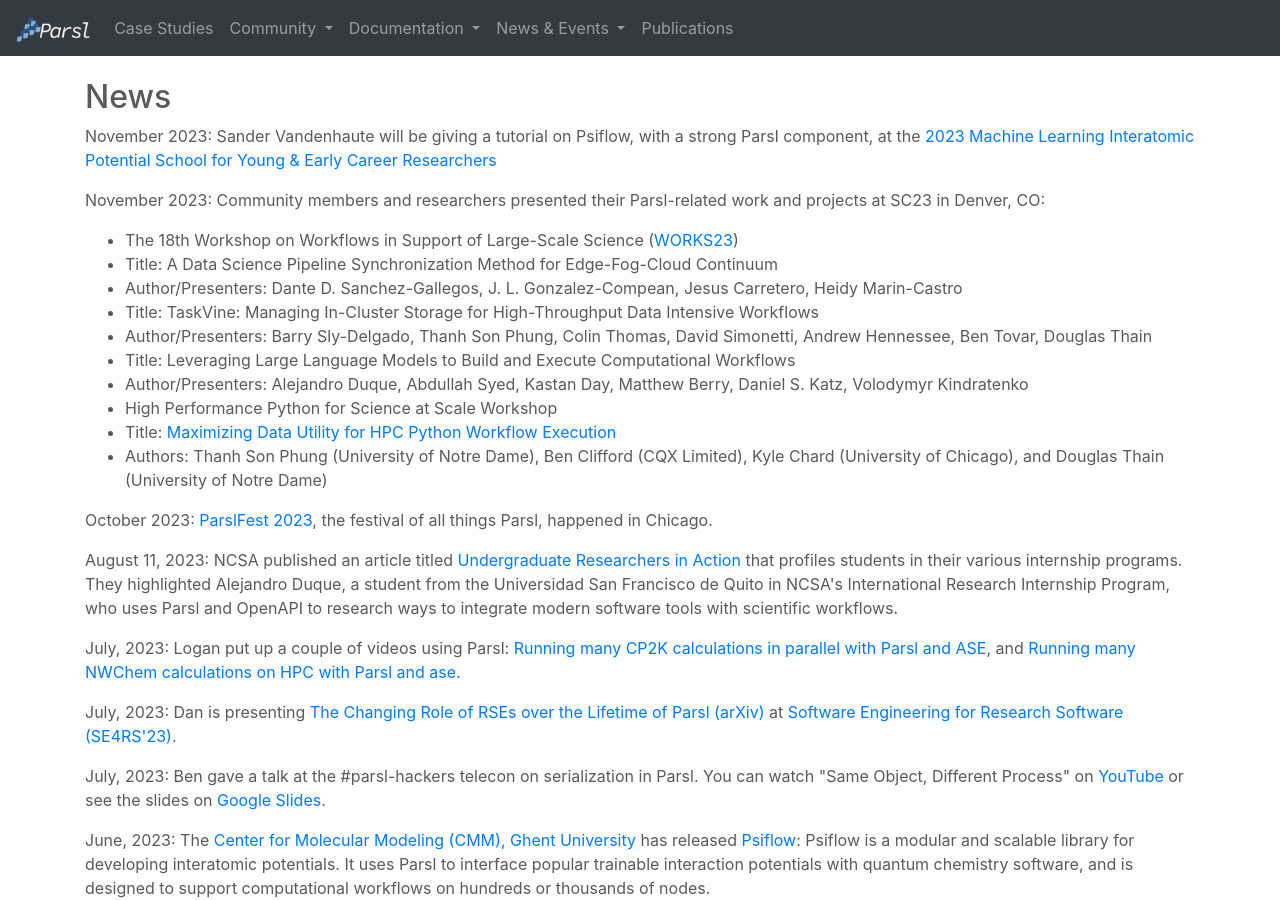
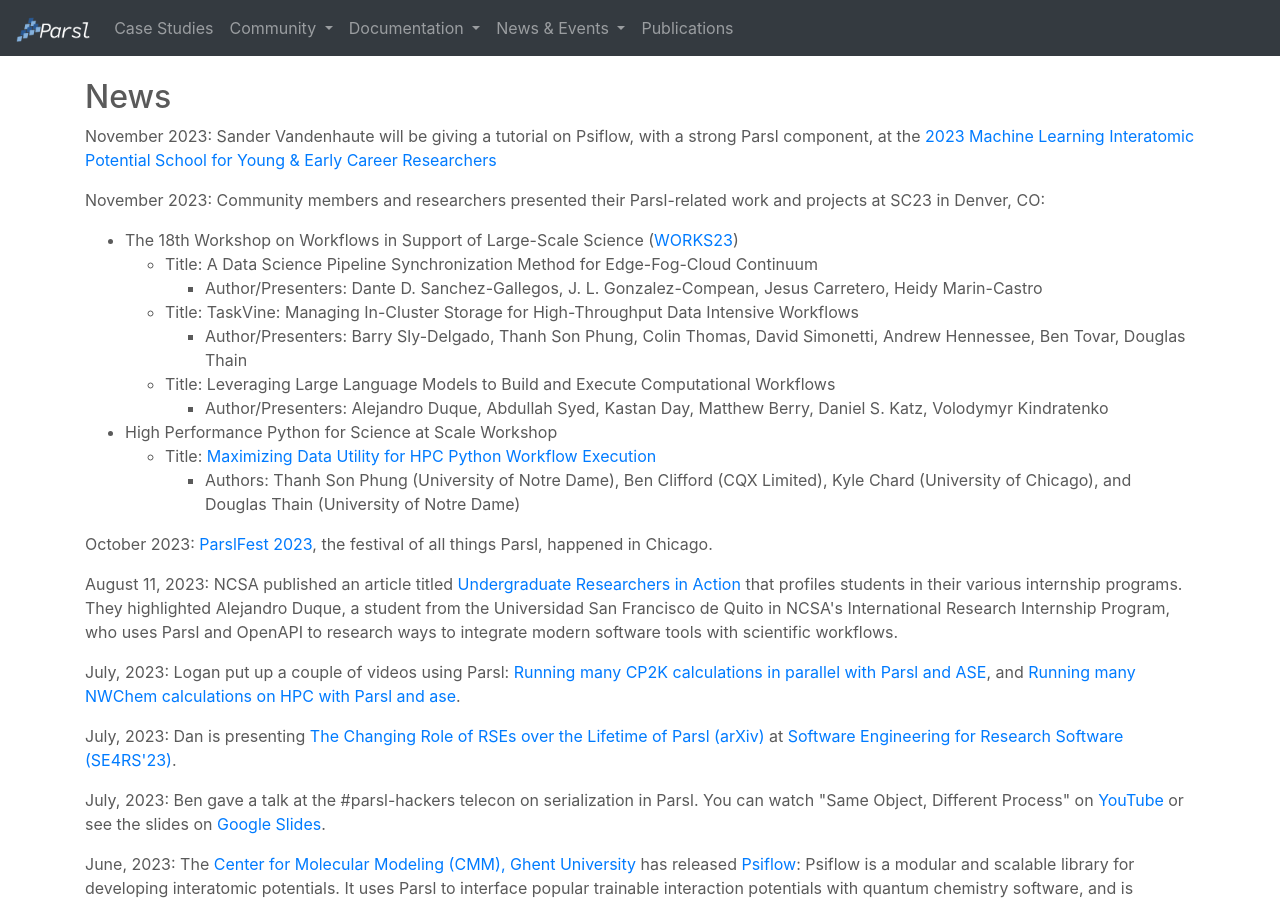
Before and after one commit to Parsl/parsl.github.io, a Jekyll site: the page built from news.html, in a window 1280 px wide and 900 px high. Built offline with Jekyll 4.4.1, drawn with Linux system fonts in a browser that asks for light colours.

Commit message:
Updating SC23 format

```diff
--- a/news.html
+++ b/news.html
@@ -30,18 +30,31 @@
         Community members and researchers presented their Parsl-related work and projects at SC23 in Denver, CO:
         <ul>
           <li>The 18th Workshop on Workflows in Support of Large-Scale Science (<a href="https://sc23.conference-program.com/session/?sess=sess450" target="_blank">WORKS23</a>)
-            <li>Title: A Data Science Pipeline Synchronization Method for Edge-Fog-Cloud Continuum
-                <li>Author/Presenters: Dante D. Sanchez-Gallegos, J. L. Gonzalez-Compean, Jesus Carretero, Heidy Marin-Castro</li></li>
+           <ul>
+             <li>Title: A Data Science Pipeline Synchronization Method for Edge-Fog-Cloud Continuum
+               <ul>
+                <li>Author/Presenters: Dante D. Sanchez-Gallegos, J. L. Gonzalez-Compean, Jesus Carretero, Heidy Marin-Castro</li>
+               </ul>
+             </li>
             <li>Title: TaskVine: Managing In-Cluster Storage for High-Throughput Data Intensive Workflows
-                <li>Author/Presenters: Barry Sly-Delgado, Thanh Son Phung, Colin Thomas, David Simonetti, Andrew Hennessee, Ben Tovar, Douglas Thain</li></li>
+              <ul>
+                <li>Author/Presenters: Barry Sly-Delgado, Thanh Son Phung, Colin Thomas, David Simonetti, Andrew Hennessee, Ben Tovar, Douglas Thain</li>
+              </ul>
+              </li>
             <li>Title: Leveraging Large Language Models to Build and Execute Computational Workflows
-                <li>Author/Presenters: Alejandro Duque, Abdullah Syed, Kastan Day, Matthew Berry, Daniel S. Katz, Volodymyr Kindratenko</li></li>
+              <ul>
+                <li>Author/Presenters: Alejandro Duque, Abdullah Syed, Kastan Day, Matthew Berry, Daniel S. Katz, Volodymyr Kindratenko</li>
+              </ul>
             </li>
+          </ul>
           <li>High Performance Python for Science at Scale Workshop
-          <li>Title: <a href="https://sc23.supercomputing.org/proceedings/workshops/workshop_pages/ws_hppss101.html" target="_blank">Maximizing Data Utility for HPC Python Workflow Execution</a>
+          <ul>
+            <li>Title: <a href="https://sc23.supercomputing.org/proceedings/workshops/workshop_pages/ws_hppss101.html" target="_blank">Maximizing Data Utility for HPC Python Workflow Execution</a>
+          <ul>
             <li>Authors: Thanh Son Phung (University of Notre Dame), Ben Clifford (CQX Limited), Kyle Chard (University of Chicago), and Douglas Thain (University of Notre Dame)</li>
-          </li>
-        </ul>
+          </ul>
+            </li>
+          </ul>
         </p>
        </div>
 
```
